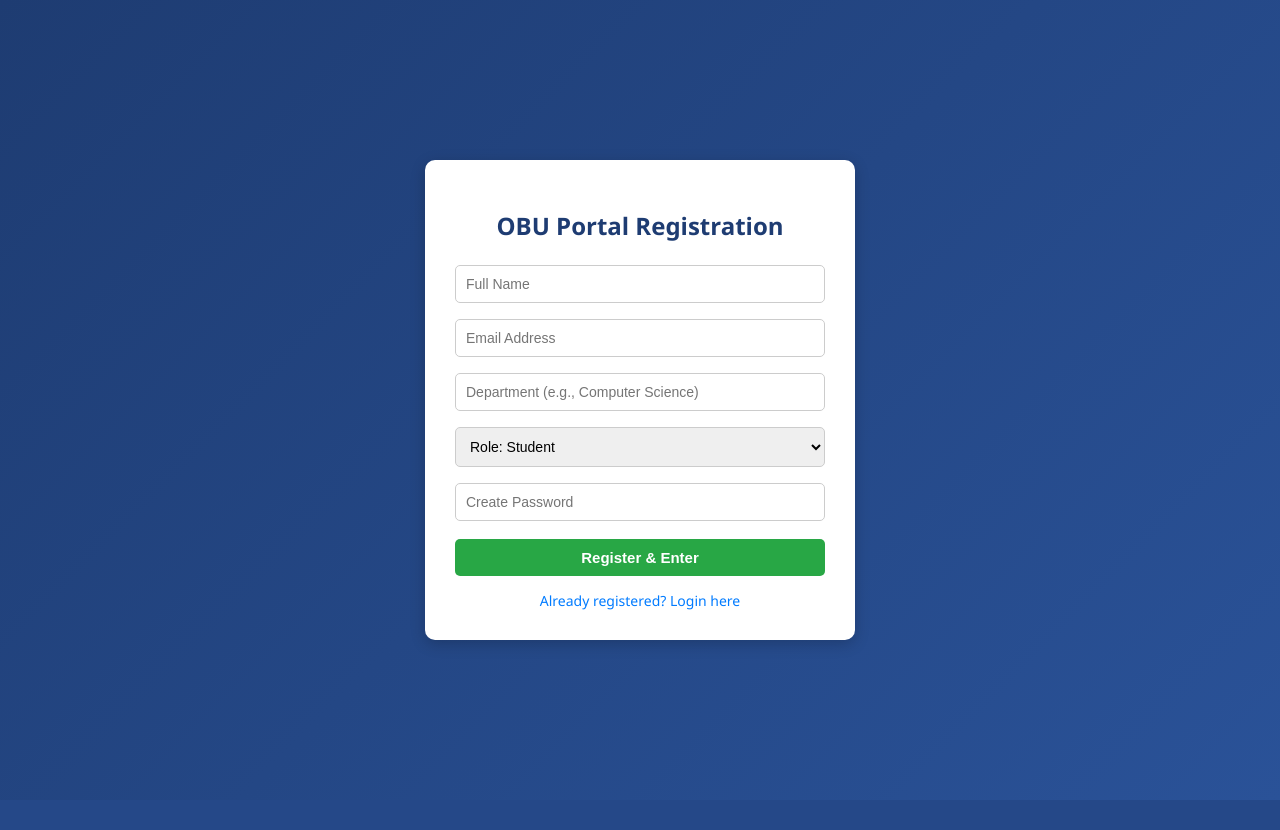
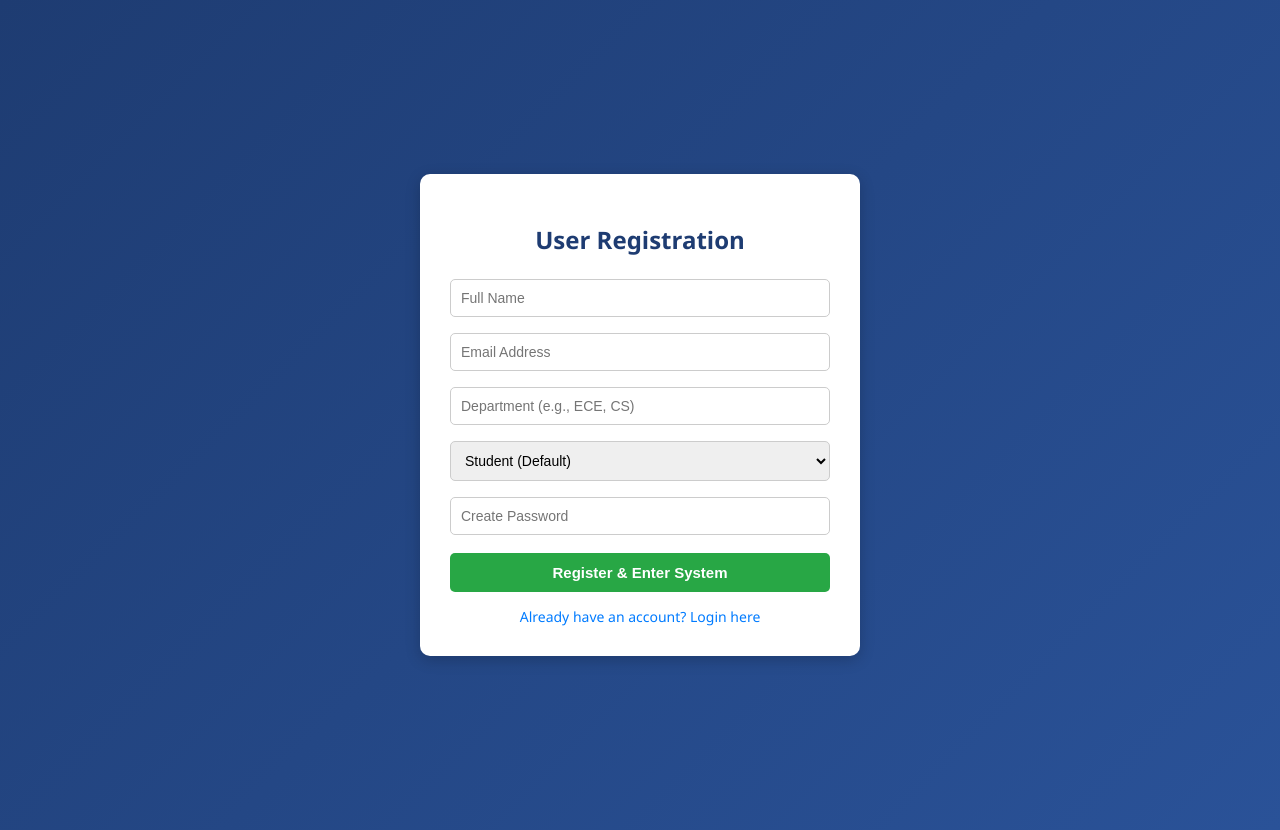
Before and after one commit to bad84863/obu.lerning.system, a Spring Boot app: page / in a window 1280 px wide. Before the commit the page ends 800 px from the top, so only its background shows below. Run offline with Spring Boot 4, Linux system fonts and the light colour scheme.

Commit message:
Fix registration and live video

```diff
--- a/src/main/resources/static/index.html
+++ b/src/main/resources/static/index.html
@@ -3,134 +3,149 @@
 <head>
     <meta charset="UTF-8">
     <meta name="viewport" content="width=device-width, initial-scale=1.0">
-    <title>OBU Learning System — Student, Instructor & Admin</title>
+    <title>OBU Online Teaching & Learning System</title>
     <style>
         body { font-family: 'Segoe UI', Tahoma, Geneva, Verdana, sans-serif; background: #f0f2f5; margin: 0; padding: 0; }
-        .auth-wrapper { display: flex; justify-content: center; align-items: center; height: 100vh; background: linear-gradient(135deg, #1e3c72, #2a5298); }
-        .card { background: white; padding: 30px; border-radius: 10px; box-shadow: 0 4px 15px rgba(0,0,0,0.2); width: 370px; }
+        .auth-wrapper { display: flex; justify-content: center; align-items: center; min-height: 100vh; background: linear-gradient(135deg, #1e3c72, #2a5298); padding: 15px; }
+        .card { background: white; padding: 30px; border-radius: 10px; box-shadow: 0 4px 15px rgba(0,0,0,0.2); width: 100%; max-width: 380px; }
         h2 { text-align: center; color: #1e3c72; margin-bottom: 15px; }
         input, select { width: 100%; padding: 10px; margin: 8px 0; border: 1px solid #ccc; border-radius: 5px; box-sizing: border-box; font-size: 14px; }
-        button { width: 100%; padding: 10px; background: #28a745; color: white; border: none; border-radius: 5px; cursor: pointer; font-size: 15px; margin-top: 10px; font-weight: bold; }
+        button { width: 100%; padding: 11px; background: #28a745; color: white; border: none; border-radius: 5px; cursor: pointer; font-size: 15px; margin-top: 10px; font-weight: bold; }
         button:hover { background: #218838; }
         .toggle { text-align: center; margin-top: 15px; color: #007bff; cursor: pointer; font-size: 14px; }
         .hidden { display: none !important; }
 
-        header { background: #1e3c72; color: white; padding: 15px 30px; display: flex; justify-content: space-between; align-items: center; }
-        header h1 { margin: 0; font-size: 20px; }
-        .role-badge { background: #ffc107; color: #000; padding: 3px 10px; border-radius: 12px; font-size: 12px; font-weight: bold; margin-left: 10px; }
+        header { background: #1e3c72; color: white; padding: 15px 25px; display: flex; justify-content: space-between; align-items: center; flex-wrap: wrap; gap: 10px; }
+        header h1 { margin: 0; font-size: 19px; }
+        .role-badge { background: #ffc107; color: #000; padding: 4px 12px; border-radius: 12px; font-size: 12px; font-weight: bold; margin-left: 8px; }
         .logout-btn { background: #dc3545; width: auto; padding: 8px 15px; margin: 0; font-size: 14px; }
 
-        .container { max-width: 1000px; margin: 25px auto; background: white; padding: 25px; border-radius: 8px; box-shadow: 0 2px 10px rgba(0,0,0,0.1); }
+        .container { max-width: 1000px; margin: 20px auto; background: white; padding: 20px; border-radius: 8px; box-shadow: 0 2px 10px rgba(0,0,0,0.1); }
         .panel-box { background: #f8f9fa; border: 1px solid #dee2e6; padding: 20px; border-radius: 8px; margin-bottom: 25px; }
         .form-grid { display: grid; grid-template-columns: repeat(auto-fit, minmax(200px, 1fr)); gap: 10px; }
 
-        .course-card { border: 1px solid #ddd; padding: 15px; margin: 12px 0; border-radius: 6px; background: #fafafa; }
-        .btn-sm { width: auto; padding: 8px 14px; font-size: 14px; margin-right: 8px; display: inline-block; text-decoration: none; border-radius: 5px; color: white; background: #28a745; font-weight: bold; cursor: pointer; border: none; }
+        .btn-sm { width: auto; padding: 7px 12px; font-size: 13px; margin: 3px 4px 3px 0; display: inline-block; text-decoration: none; border-radius: 5px; color: white; background: #28a745; font-weight: bold; cursor: pointer; border: none; }
         .btn-sm:hover { background: #218838; }
         .btn-live { background: #e63946; }
         .btn-live:hover { background: #c1121f; }
         .btn-file { background: #007bff; }
         .btn-file:hover { background: #0056b3; }
-        .btn-del { background: #dc3545; padding: 5px 10px; font-size: 12px; width: auto; margin: 0; }
+        .btn-del { background: #dc3545; padding: 6px 12px; font-size: 12px; width: auto; margin: 0; }
 
         .video-box { margin-top: 20px; padding: 15px; background: #eef2f7; border-radius: 8px; border: 2px solid #1e3c72; }
-        iframe { width: 100%; height: 420px; border-radius: 6px; border: none; margin-top: 10px; }
+        iframe { width: 100%; height: 450px; border-radius: 6px; border: none; margin-top: 10px; background: #000; }
 
+        .table-wrap { overflow-x: auto; }
         table { width: 100%; border-collapse: collapse; margin-top: 15px; }
         th, td { border: 1px solid #ddd; padding: 10px; text-align: left; }
         th { background: #1e3c72; color: white; }
+        tr:nth-child(even) { background: #f9f9f9; }
     </style>
 </head>
 <body>
 
-<!-- AUTHENTICATION (REGISTER & LOGIN) -->
 <div id="authSection" class="auth-wrapper">
     <div class="card">
         <div id="registerBox">
-            <h2>OBU Portal Registration</h2>
-            <input type="text" id="regName" placeholder="Full Name" required>
-            <input type="email" id="regEmail" placeholder="Email Address" required>
-            <input type="text" id="regDept" placeholder="Department (e.g., Computer Science)" required>
+            <h2>User Registration</h2>
+            <input type="text" id="regName" placeholder="Full Name">
+            <input type="email" id="regEmail" placeholder="Email Address">
+            <input type="text" id="regDept" placeholder="Department (e.g., ECE, CS)">
             <select id="regRole">
-                <option value="Student">Role: Student</option>
-                <option value="Instructor">Role: Instructor</option>
-                <option value="Admin">Role: System Admin</option>
+                <option value="Student" selected>Student (Default)</option>
+                <option value="Instructor">Instructor</option>
+                <option value="Admin">Admin</option>
             </select>
-            <input type="password" id="regPass" placeholder="Create Password" required>
-            <button onclick="registerUser()">Register & Enter</button>
-            <div class="toggle" onclick="toggleForm()">Already registered? Login here</div>
+            <input type="password" id="regPass" placeholder="Create Password">
+            <button type="button" id="btnRegister">Register & Enter System</button>
+            <div class="toggle" id="linkToLogin">Already have an account? Login here</div>
         </div>
 
         <div id="loginBox" class="hidden">
-            <h2>OBU Portal Login</h2>
-            <input type="email" id="loginEmail" placeholder="Enter Email" required>
-            <select id="loginRole">
-                <option value="Student">Login as: Student</option>
-                <option value="Instructor">Login as: Instructor</option>
-                <option value="Admin">Login as: System Admin</option>
-            </select>
-            <input type="password" id="loginPass" placeholder="Password" required>
-            <button onclick="loginUser()">Login</button>
-            <div class="toggle" onclick="toggleForm()">New user? Register here</div>
+            <h2>User Login</h2>
+            <input type="email" id="loginEmail" placeholder="Enter Registered Email">
+            <input type="password" id="loginPass" placeholder="Password">
+            <button type="button" id="btnLogin">Login</button>
+            <div class="toggle" id="linkToRegister">New user? Register here</div>
         </div>
     </div>
 </div>
 
-<!-- MAIN SYSTEM DASHBOARD -->
 <div id="mainSection" class="hidden">
     <header>
         <div>
-            <h1 style="display:inline;">OBU Learning System</h1>
+            <h1 style="display:inline;">🎓 OBU Online Teaching & Learning System</h1>
             <span id="roleBadge" class="role-badge"></span>
         </div>
         <div>
-            <span id="userDisplay" style="margin-right: 15px; font-size: 14px;"></span>
-            <button class="logout-btn" onclick="logout()">Logout</button>
+            <span id="userDisplay" style="margin-right: 12px; font-size: 14px;"></span>
+            <button type="button" class="logout-btn" id="btnLogout">Logout</button>
         </div>
     </header>
 
     <div class="container">
 
-        <!-- INSTRUCTOR PANEL (ADD COURSE & UPLOAD MODULE FILE) -->
-        <div id="instructorPanel" class="panel-box hidden">
-            <h3 style="margin-top:0; color:#1e3c72;">👨‍🏫 Instructor Panel — Add Course, Upload Module File & Start Live</h3>
+        <!-- INSTRUCTOR ONLY PANEL -->
+        <div id="instructorSection" class="panel-box hidden">
+            <h3 style="margin-top:0; color:#1e3c72;">👨‍🏫 Instructor Dashboard — Add Course, Upload Module & Start Live</h3>
             <div class="form-grid">
-                <input type="text" id="courseTitle" placeholder="Course Title (e.g., Database Systems)">
-                <input type="text" id="courseSchedule" placeholder="Schedule (e.g., Mon & Wed 2:00 PM)">
+                <input type="text" id="courseCode" placeholder="Course Code (e.g., ECE301)">
+                <input type="text" id="courseTitle" placeholder="Course Title (e.g., Digital Logic)">
                 <input type="text" id="courseVideo" placeholder="YouTube Video Link (Optional)">
             </div>
             <div style="margin-top:10px; background:white; padding:10px; border-radius:5px; border:1px dashed #1e3c72;">
-                <label style="font-size:13px; font-weight:bold; color:#1e3c72;">📄 Upload Course Module File (PDF, DOCX, PPT, Image — Max 3MB):</label>
+                <label style="font-size:13px; font-weight:bold; color:#1e3c72;">📄 Upload Course Module (PDF, DOCX, PPT, TXT — Max 3MB):</label>
                 <input type="file" id="courseFile" accept=".pdf,.doc,.docx,.ppt,.pptx,.txt,.png,.jpg,.jpeg" style="margin-top:5px;">
             </div>
-            <button class="btn-sm" style="margin-top:12px;" onclick="addCourse()">+ Publish Course & Upload Module</button>
+            <button type="button" class="btn-sm" style="margin-top:12px;" id="btnPublish">+ Publish Course & Create Live Room</button>
         </div>
 
-        <!-- LIVE CLASS & VIDEO PLAYER -->
+        <!-- LIVE CLASS & VIDEO VIEWER -->
         <div id="mediaContainer" class="video-box hidden">
-            <div style="display: flex; justify-content: space-between; align-items: center;">
+            <div style="display: flex; justify-content: space-between; align-items: center; flex-wrap: wrap; gap: 8px;">
                 <h3 id="mediaTitle" style="margin: 0; color: #1e3c72;"></h3>
-                <button class="logout-btn" onclick="closeMedia()">Close Viewer</button>
+                <div>
+                    <a id="openNewTabBtn" href="#" target="_blank" class="btn-sm btn-file">↗ Open Full Screen</a>
+                    <button type="button" class="logout-btn" id="btnCloseMedia">Close</button>
                 </div>
-            <p style="font-size: 13px; color: #555; margin: 5px 0;">* If on mobile for Live Class, click <b>"Continue in browser"</b> and allow Camera & Microphone.</p>
-            <iframe id="mediaFrame" allow="camera; microphone; fullscreen; display-capture" allowfullscreen></iframe>
+            </div>
+            <p style="font-size: 13px; color: #333; margin: 6px 0;">* Click <b>"Join Room with Camera"</b> and tap <b>Allow</b> for Camera & Microphone.</p>
+            <iframe id="mediaFrame" allow="camera; microphone; fullscreen; display-capture; autoplay" allowfullscreen></iframe>
         </div>
 
-        <!-- COURSES, MODULES & LIVE SESSIONS LIST -->
-        <h2 style="text-align:left;">📚 Online Courses, Modules & Live Classrooms</h2>
-        <div id="coursesList"></div>
+        <!-- COURSES TABLE -->
+        <div id="coursesSection">
+            <h2 style="text-align:left; margin-top:0;">📚 Courses, Modules & Live Classes</h2>
+            <div class="table-wrap">
+                <table>
+                    <thead>
+                    <tr>
+                        <th>Code</th>
+                        <th>Course Title</th>
+                        <th>Instructor</th>
+                        <th>Live Class</th>
+                        <th>Module & Video</th>
+                    </tr>
+                    </thead>
+                    <tbody id="coursesTableBody"></tbody>
+                </table>
+            </div>
+        </div>
 
-        <!-- USERS / STUDENTS MANAGEMENT TABLE -->
-        <h2 style="text-align:left; margin-top: 30px;">👥 Registered Users (Students, Instructors & Admins)</h2>
+        <!-- ADMIN ONLY PANEL -->
+        <div id="adminSection" class="panel-box hidden" style="margin-top: 30px;">
+            <h2 style="text-align:left; margin-top:0;">🛡️ Admin Panel — Registered Users Management</h2>
+            <p style="font-size:13px; color:#555;">Only System Admin can view and remove registered students or users.</p>
+            <div class="table-wrap">
                 <table>
                     <thead>
                     <tr>
                         <th>#</th>
-                <th>Full Name</th>
+                        <th>Name</th>
                         <th>Email</th>
                         <th>Department</th>
                         <th>Role</th>
-                <th id="adminActionHeader" class="hidden">Admin Action</th>
+                        <th>Action</th>
                     </tr>
                     </thead>
                     <tbody id="usersTableBody"></tbody>
@@ -138,43 +153,44 @@
             </div>
         </div>
 
+    </div>
+</div>
+
 <script>
-    const defaultCourses = [
+    (function() {
+        var defaultCourses = [
             {
+                code: "SE301",
                 title: "Introduction to Software Engineering",
                 instructor: "Dr. Dereje",
-            schedule: "Monday & Wednesday (2:00 - 4:00)",
                 video: "https://youtube.com",
-            room: "OBU-Software-Engineering",
-            fileName: "Software_Engineering_Module_1.txt",
-            fileData: "data:text/plain;charset=utf-8," + encodeURIComponent("OBU Software Engineering Module 1\n\n1. SDLC Phases\n2. Requirements Engineering\n3. System Design & Testing")
+                room: "OBUSE301LiveRoom",
+                fileName: "SE301_Module_1.txt",
+                fileData: "data:text/plain;charset=utf-8," + encodeURIComponent("OBU Software Engineering Module 1\n1. SDLC\n2. System Design")
             },
             {
+                code: "CS304",
                 title: "Web Development & Cloud Computing",
                 instructor: "Mr. Chala",
-            schedule: "Tuesday & Thursday (4:00 - 6:00)",
                 video: "https://youtube.com",
-            room: "OBU-Web-Development",
-            fileName: "Web_Cloud_Module_1.txt",
-            fileData: "data:text/plain;charset=utf-8," + encodeURIComponent("OBU Web Development & Cloud Module 1\n\n1. HTML, CSS, JavaScript\n2. Spring Boot Backend\n3. Cloud Deployment on Render")
+                room: "OBUCS304LiveRoom",
+                fileName: "CS304_Module_1.txt",
+                fileData: "data:text/plain;charset=utf-8," + encodeURIComponent("OBU Web & Cloud Module 1\n1. HTML/CSS/JS\n2. Spring Boot & Cloud")
             }
         ];
 
-    function toggleForm() {
-        document.getElementById('loginBox').classList.toggle('hidden');
-        document.getElementById('registerBox').classList.toggle('hidden');
+        function getUsers() {
+            try {
+                var data = JSON.parse(localStorage.getItem("obu_users_final"));
+                return Array.isArray(data) ? data : [];
+            } catch (e) {
+                return [];
+            }
         }
 
-    function registerUser() {
-        const name = document.getElementById('regName').value;
-        const email = document.getElementById('regEmail').value;
-        const department = document.getElementById('regDept').value;
-        const role = document.getElementById('regRole').value;
+        function saveUsers(list) {
+            localStorage.setItem("obu_users_final", JSON.stringify(list));
+        }
 
-        if (!name || !email || !department) { alert("Please fill in all fields!"); return; }
-
-        let users = JSON.parse(localStorage.getItem("obu_all_users") || "[]");
-        users.push({ name, email, department, role });
-        localStorage.setItem("obu_all_users", JSON.stringify(users));
-
-        const currentUser = { name, email, role };
+        function getCourses() {
+            try {
```
Lines whose indentation alone changed are shown as unchanged.
